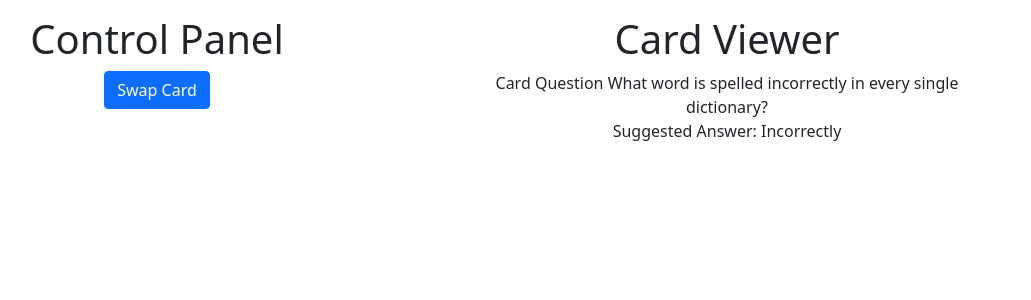
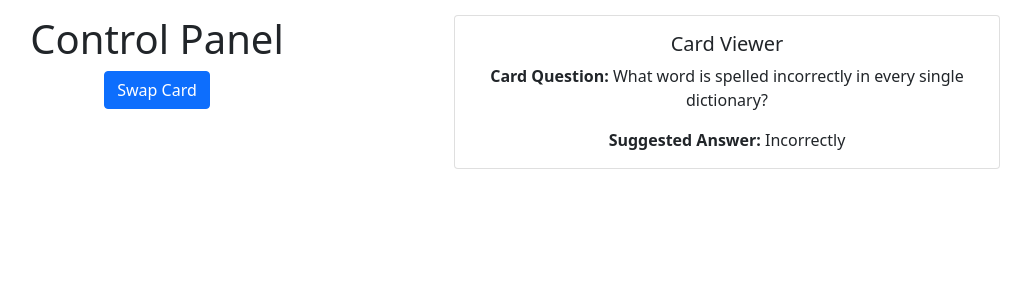
Before and after one commit to ShaozheLi123/my-app, a React (Create React App) app: page / in a window 1280 px wide. Shown: the top 300 px of the page, without its empty margins (198-1229 px from the left). Built offline with nearby package versions, Linux system fonts and the light colour scheme.

Commit message:
improve the styles and looking of the card

```diff
--- a/src/components/CardViewer.tsx
+++ b/src/components/CardViewer.tsx
@@ -1,10 +1,18 @@
-import { Col } from "react-bootstrap";
+import { Col,  Card as BootstrapCard } from "react-bootstrap";
 import { Card } from "../interface/card";
 
 export function CardViewer({card}: {card: Card}) : JSX.Element{
     return <Col>
-    <h1>Card Viewer </h1>
-    <div>Card Question {card.question}</div>
-    <div>Suggested Answer: {card.answer}</div>
+    <BootstrapCard>
+        <BootstrapCard.Body>
+            <BootstrapCard.Title>Card Viewer</BootstrapCard.Title>
+        <BootstrapCard.Text>
+            <strong>Card Question:</strong> {card.question}
+        </BootstrapCard.Text>
+        <BootstrapCard.Text>
+            <strong>Suggested Answer:</strong> {card.answer}
+        </BootstrapCard.Text>
+        </BootstrapCard.Body>
+    </BootstrapCard>
     </Col>
 }
```
